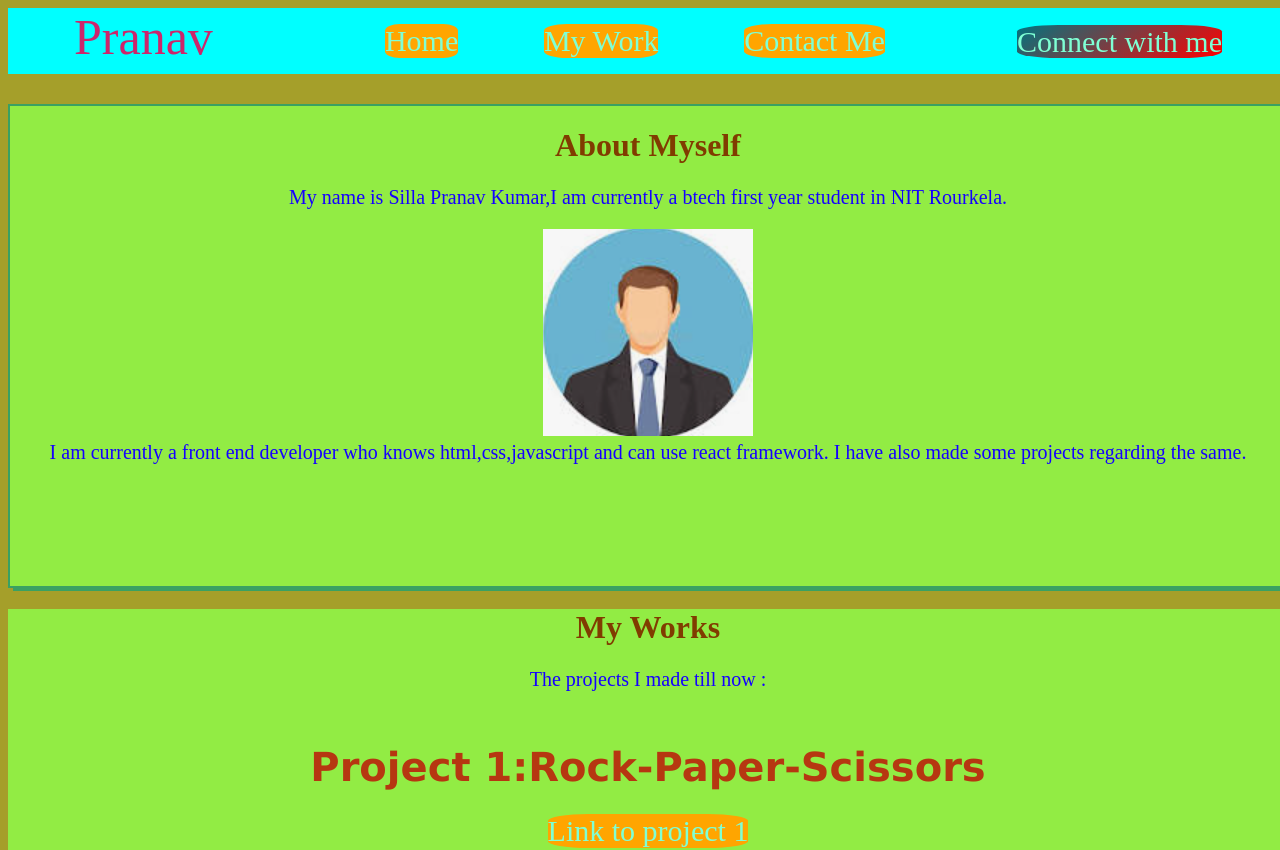
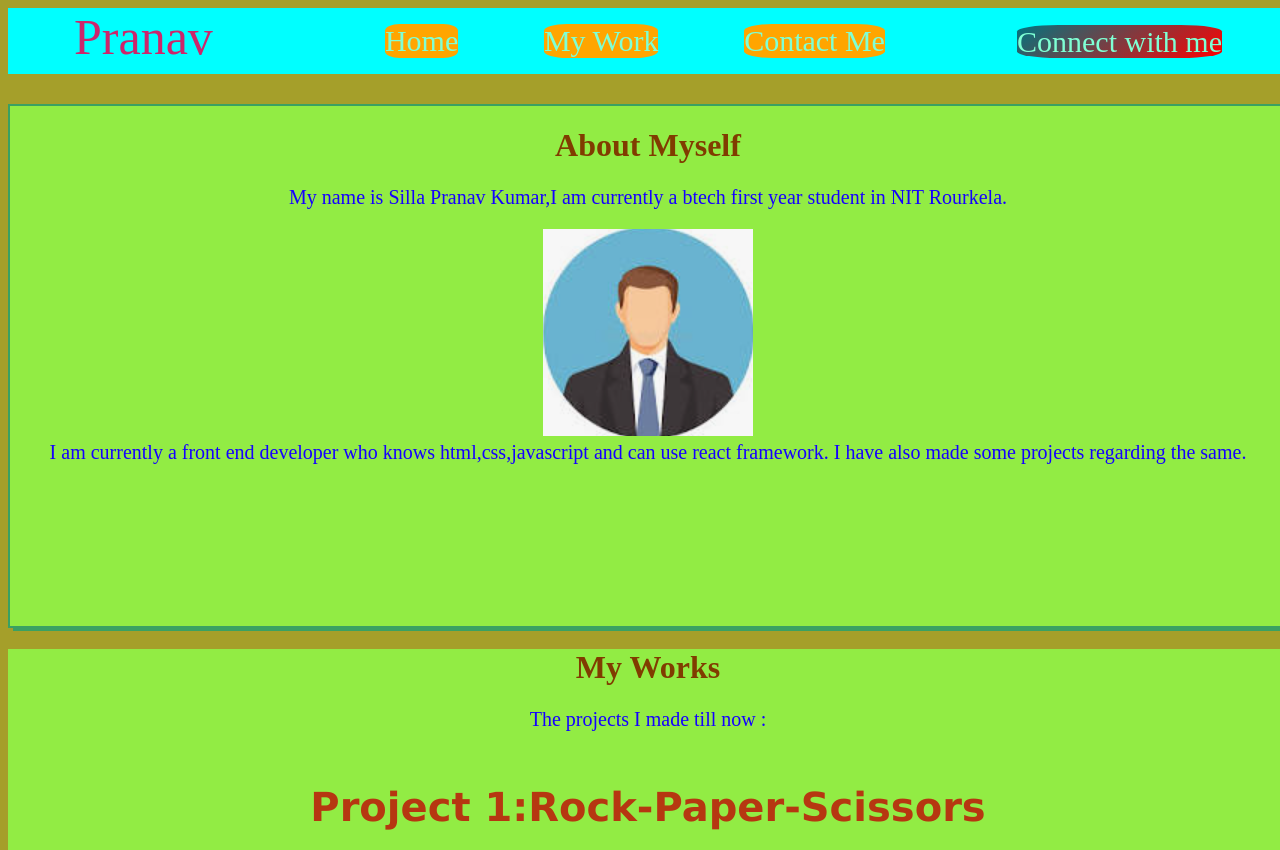
Before and after one commit to Pranav98coder/PranavsPortFolio, a React (Vite) app: page / in a window 1280 px wide. Shown: the top 850 px of the page. Built offline with nearby package versions, Linux system fonts and the light colour scheme.

Commit message:
about me style change

```diff
--- a/src/components/About.css
+++ b/src/components/About.css
@@ -3,7 +3,8 @@
     justify-content: center;
 
     flex-direction: column;
-    height:60vh;
+    height:65vh;
+    width:auto;
     border:2px solid hsl(143, 47%, 43%);
     box-shadow: 5px 3px  hsl(143, 47%, 43%);
 
```
